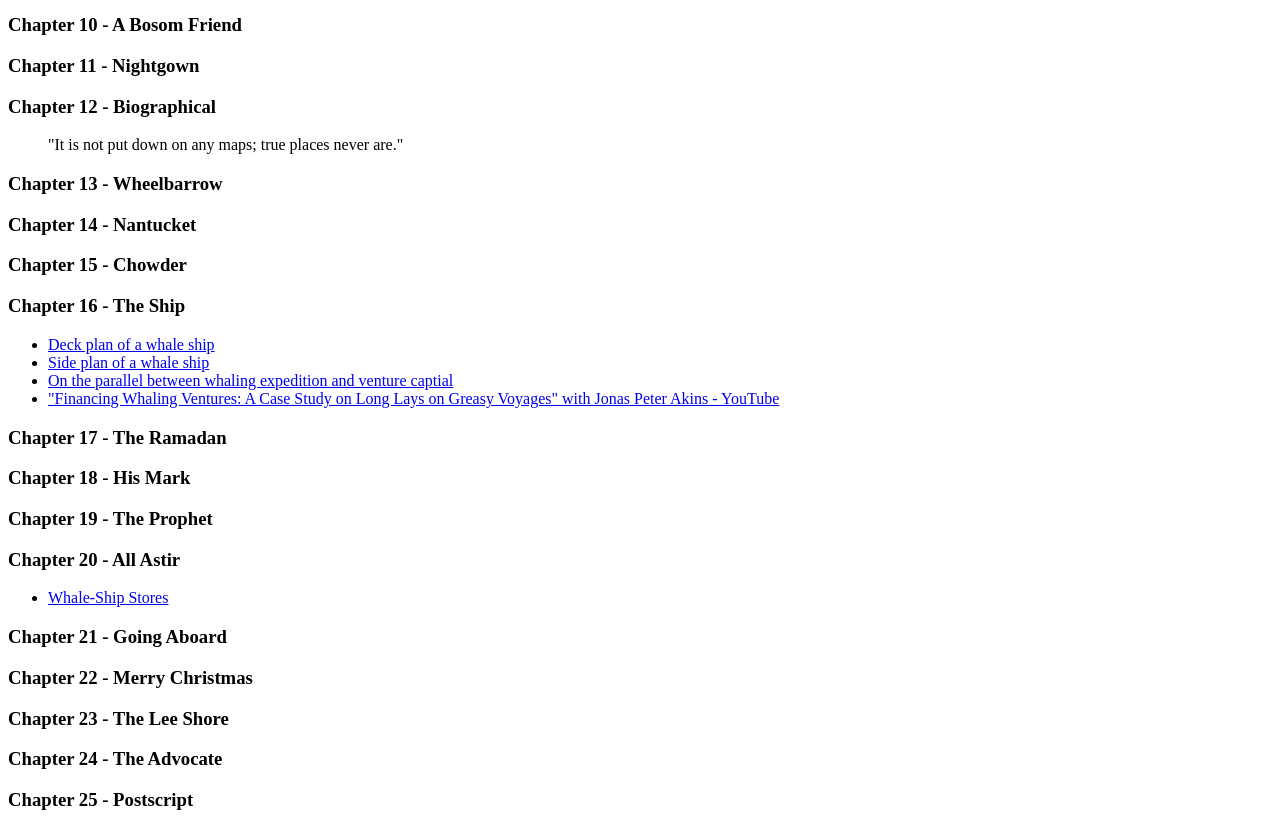
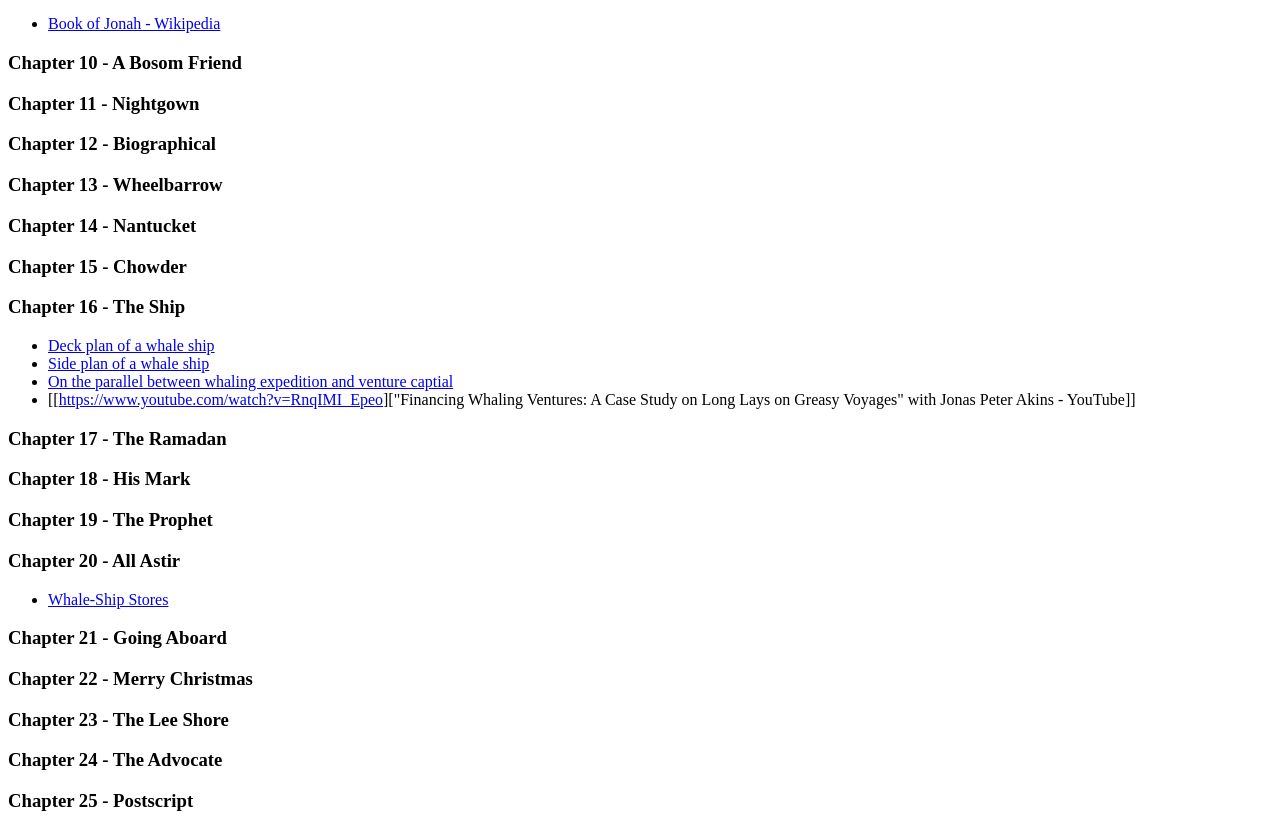
Before and after one commit to plwg/moby-dick, a plain HTML site: page index.html in a window 1280 px wide. Shown: the part 862-1689 px from the top of the page. Drawn offline with Linux system fonts and the light colour scheme.

Commit message:
Wed Nov 20 08:59:20 PM +08 2024

```diff
--- a/index.html
+++ b/index.html
@@ -1,4 +1,7 @@
 <h1 id="moby-dick-resources">Moby-Dick Resources</h1>
+<blockquote>
+<p>"It is not put down on any maps; true places never are."</p>
+</blockquote>
 <h2 id="general-resources">General Resources</h2>
 <ul>
 <li><a href="https://whalesite.org/">Whalesite home page</a></li>
@@ -48,9 +51,6 @@ The Tropes</a></li>
 <h3 id="chapter-10---a-bosom-friend">Chapter 10 - A Bosom Friend</h3>
 <h3 id="chapter-11---nightgown">Chapter 11 - Nightgown</h3>
 <h3 id="chapter-12---biographical">Chapter 12 - Biographical</h3>
-<blockquote>
-<p>"It is not put down on any maps; true places never are."</p>
-</blockquote>
 <h3 id="chapter-13---wheelbarrow">Chapter 13 - Wheelbarrow</h3>
 <h3 id="chapter-14---nantucket">Chapter 14 - Nantucket</h3>
 <h3 id="chapter-15---chowder">Chapter 15 - Chowder</h3>
@@ -63,9 +63,10 @@ a whale ship</a></li>
 <li><a
 href="https://nha.org/research/nantucket-history/history-topics/short-lays-on-greasy-voyages-whaling-and-venture-capital/">On
 the parallel between whaling expedition and venture captial</a></li>
-<li><a href="https://www.youtube.com/watch?v=RnqIMI_Epeo">"Financing
+<li>[[<a
+href="https://www.youtube.com/watch?v=RnqIMI_Epeo">https://www.youtube.com/watch?v=RnqIMI_Epeo</a>]["Financing
 Whaling Ventures: A Case Study on Long Lays on Greasy Voyages" with
-Jonas Peter Akins - YouTube</a></li>
+Jonas Peter Akins - YouTube]]</li>
 </ul>
 <h3 id="chapter-17---the-ramadan">Chapter 17 - The Ramadan</h3>
 <h3 id="chapter-18---his-mark">Chapter 18 - His Mark</h3>
```
Also changed, not shown: 1 other file.
